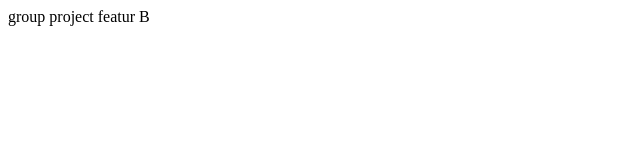
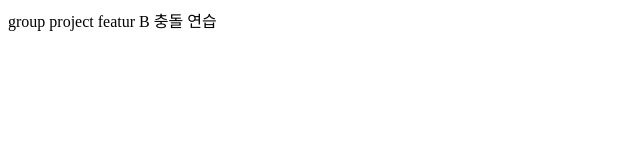
Before and after one commit to serineoo/group-project, a plain HTML site: page index.html in a window 1280 px wide. Shown: the whole page, without its empty margins (0-640 px from the left). Drawn offline with Linux system fonts and the light colour scheme.

Commit message:
for 충돌

```diff
--- a/index.html
+++ b/index.html
@@ -8,5 +8,6 @@
 <body>
     group project
     featur B
+    충돌 연습
 </body>
 </html>
```
